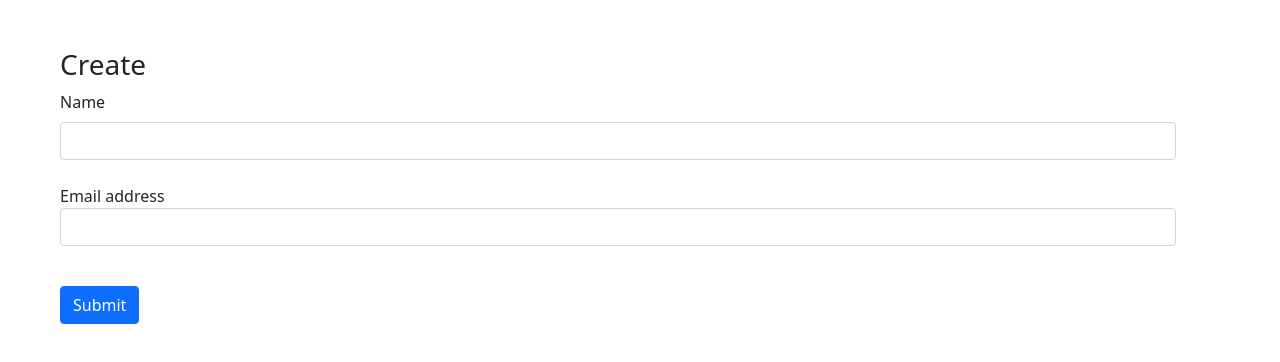
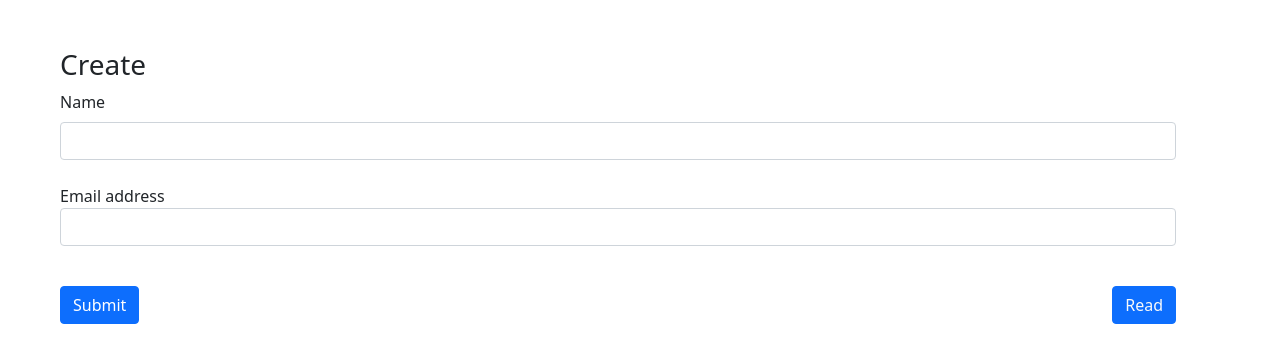
Before and after one commit to naba93980/CRUD, a React (Create React App) app in the folder crud_reactjs/: page / in a window 1280 px wide. Shown: the top 362 px of the page. Built offline with nearby package versions, Linux system fonts and the light colour scheme.

Commit message:
added button with Link to read component, trim() to remove white spaces from input values

```diff
--- a/crud_reactjs/src/Components/Create.js
+++ b/crud_reactjs/src/Components/Create.js
@@ -1,6 +1,6 @@
 import React, { useState } from "react";
 import axios from 'axios';
-import { useNavigate } from "react-router-dom";
+import { useNavigate, Link } from "react-router-dom";
 
 export default function Create() {
     const [name, setName] = useState('');
@@ -19,8 +19,8 @@ export default function Create() {
         const header = { "Access-Control-Allow-Origin": "*" };
 
         axios.post('https://633af5ed471b8c39557973b2.mockapi.io/crud_reactjs', {
-            name,
-            email,
+            name : name.trim(),
+            email : email.trim(),
             header,
         }).then(() => {
             navigate('/read');
@@ -32,16 +32,28 @@ export default function Create() {
     <div className="row">
         <div className="col-12">
             <form onSubmit={handleForm}>
-                        <h3 >Create</h3>
-                        <label htmlFor="inputName" className="form-label">Name</label>
+                <h3>Create</h3>
+                <label htmlFor="inputName" className="form-label">
+                    Name
+                </label>
                 <input type="text" id="inputName" value={name} className="form-control" onChange={getName} />
                 <br />
                 <div className="mb-3">
                     <label htmlFor="exampleInputEmail1">Email address</label>
-                            <input type="email" className="form-control" id="exampleInputEmail1" value={email} aria-describedby="emailHelp" onChange={getEmail} />
+                    <input type="email" className="form-control" id="exampleInputEmail1" value={email}
+                        aria-describedby="emailHelp" onChange={getEmail} />
                 </div>
                 <br />
-                        <button type="submit" className="btn btn-primary">Submit</button>
+                <div className="d-flex justify-content-between">
+                    <button type="submit" className="btn btn-primary">
+                        Submit
+                    </button>
+                    <button type="submit" className="btn btn-primary">
+                        <Link to={"/read"} className="text-decoration-none text-light">
+                        Read
+                        </Link>
+                    </button>
+                </div>
             </form>
         </div>
     </div>
```
Lines whose indentation alone changed are shown as unchanged.
